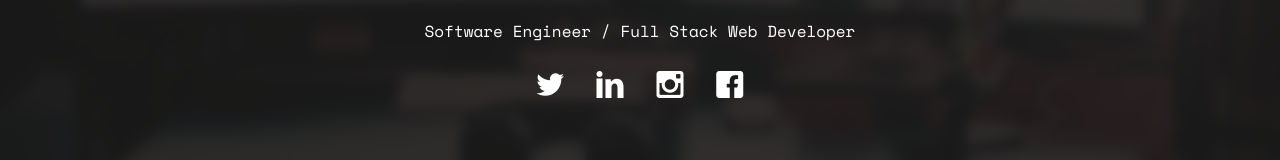
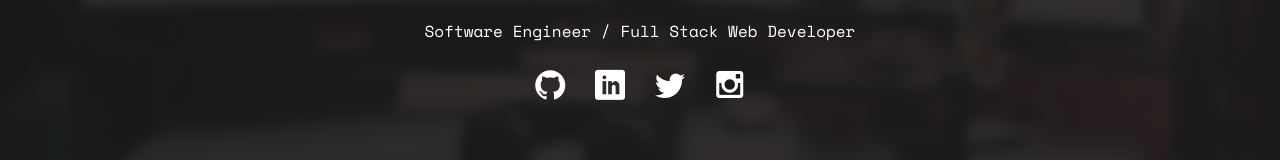
Before and after one commit to Viral-Gajera/profile, a plain HTML site: page index.html in a window 1280 px wide. Shown: the part 498-658 px from the top of the page. Drawn offline with nearby package versions, Linux system fonts and the light colour scheme; some packages are replaced by stand-ins of ours; no server answers; files whose address does not match are found by name.

Commit message:
Hero section modified

```diff
--- a/index.html
+++ b/index.html
@@ -86,20 +86,20 @@
                                 <p></p>
                                 <ul class="fh5co-social-icons">
                                     <li>
-                                        <a href="https://x.com/ViralGajera218" target="_blank"><i
-                                                class="icon-twitter2"></i></a>
+                                        <a href="https://github.com/Viral-Gajera" target="_blank"><i
+                                                class="icon-github2"></i></a>
                                     </li>
                                     <li>
                                         <a href="https://www.linkedin.com/in/gajera-viral/" target="_blank"><i
-                                                class="icon-linkedin2"></i></a>
+                                                class="icon-linkedin3"></i></a>
+                                    </li>
+                                    <li>
+                                        <a href="https://x.com/ViralGajera218" target="_blank"><i
+                                                class="icon-twitter3"></i></a>
                                     </li>
                                     <li>
                                         <a href="https://www.instagram.com/itzviralpatel/" target="_blank"><i
                                                 class="icon-instagram"></i></a>
-                                    </li>
-                                    <li>
-                                        <a href="https://www.facebook.com/share/1EYo6bpxsT/" target="_blank"><i
-                                                class="icon-facebook2"></i></a>
                                     </li>
                                 </ul>
                             </div>
```
